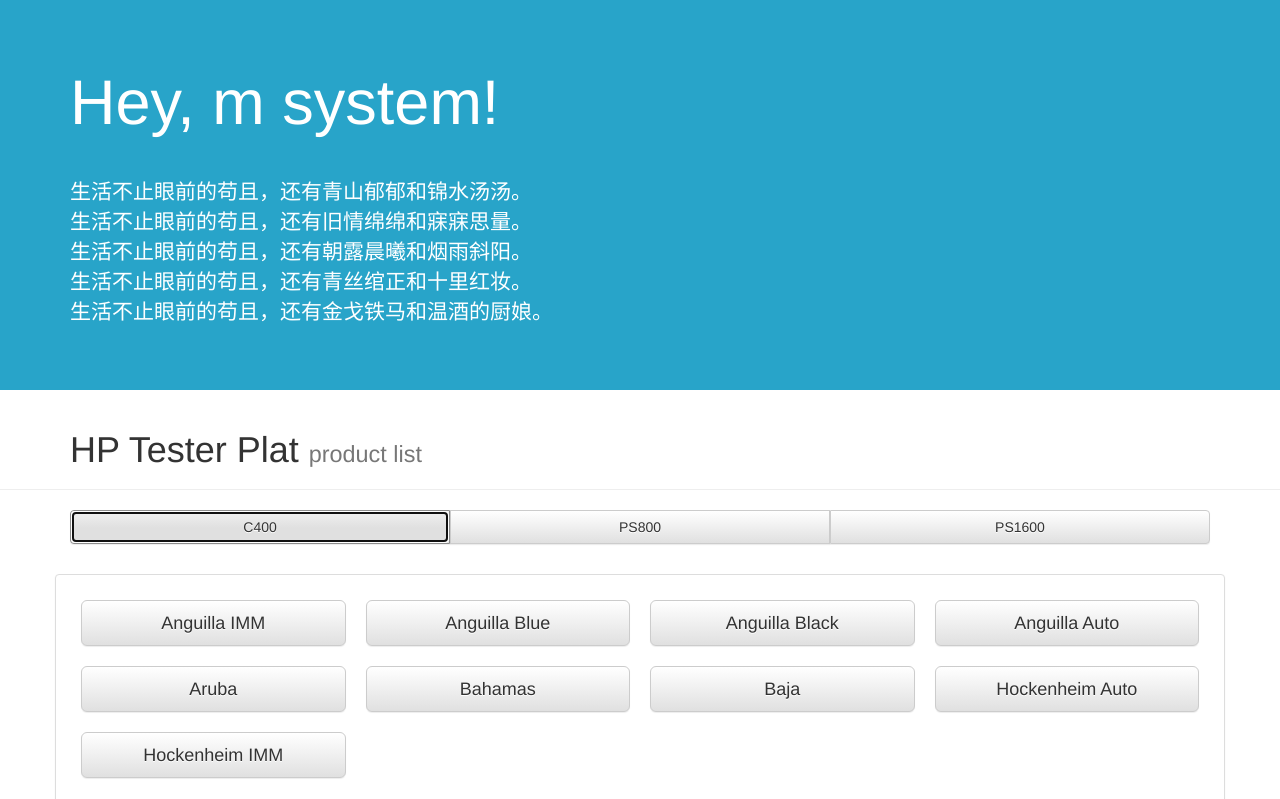
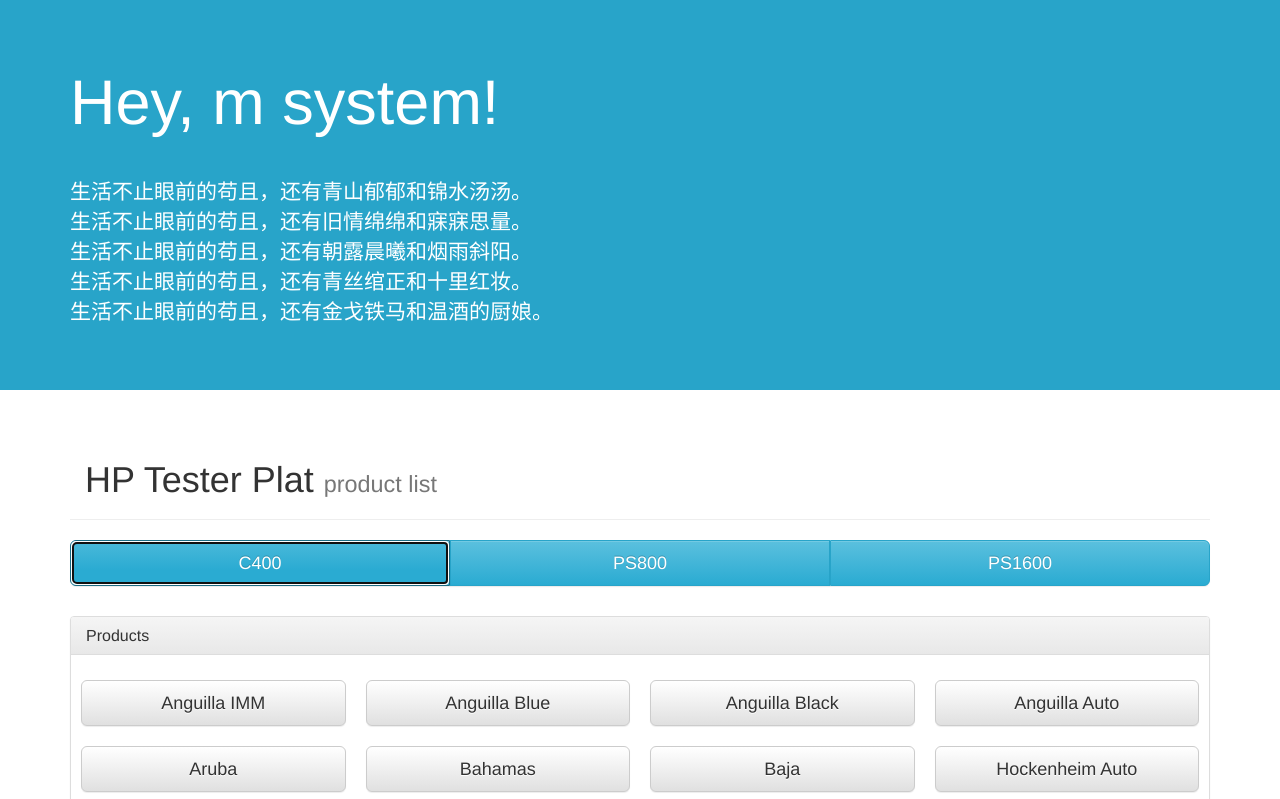
Before and after one commit to 9c7c/mSystem, a plain HTML site: page index.html in a window 1280 px wide. Both pictures are taken after a click on the button "C400". Shown: the top 799 px of the page. Drawn offline with Linux system fonts and the light colour scheme.

Commit message:
20160617154300

```diff
--- a/index.html
+++ b/index.html
@@ -46,32 +46,35 @@
 			生活不止眼前的苟且，还有青丝绾正和十里红妆。<br />
 			生活不止眼前的苟且，还有金戈铁马和温酒的厨娘。
 		  </p>
-		  <!-- <p><a class="btn btn-primary btn-lg" href="#" role="button" id="start">STATR</a></p> -->
+		  <!-- <p><a class="btn btn-primary btn-lg" href="#" role="button" id="start">login</a></p> -->
       	</div>
 	  </div>
     </header>
 
 	<!-- display content here -->
-    <div class="productList">
+    <div class="container productList">
       <div class="page-header">
 		  <h1 class="container">HP Tester Plat <small>product list</small></h1>
 	  </div>
 
 	  <!-- tester type here -->
-	  <div class="container" id="type">
 		<div class="btn-group btn-group-justified" role="group" aria-label="..." id="testerType">
-			<script id="hpType" type="text/html">
-				{{each hp as value i}}
 		  <div class="btn-group" role="group">
-				    <button type="button" class="btn btn-default" id="{{value}}">{{value}}</button>
+		    <button type="button" class="btn btn-lg btn-info" id="C400" value="C400">C400</button>
 		  </div>
-				{{/each}}
-			</script>
+		  <div class="btn-group" role="group">
+		    <button type="button" class="btn btn-lg btn-info" id="PS800" value="PS800">PS800</button>
+		  </div>
+		  <div class="btn-group" role="group">
+		    <button type="button" class="btn btn-lg btn-info" id="PS1600" value="PS1600">PS1600</button>
 		  </div>
 		</div>
 
 	  <!-- product list here -->
-	  <div class="panel panel-default container product" id="product">
+	  <div class="panel panel-default product" id="product">
+	  	<div class="panel-heading">
+		    <h3 class="panel-title">Products</h3>
+		</div>
 		  <div class="panel-body">
 		    <div class="row" id="productShow">
 		    	<script id="productName" type="text/html">
@@ -86,7 +89,10 @@
 	  </div>
 
 	  <!-- binning list here -->
-	  <div class="panel panel-default container" id="binning">
+	  <div class="panel panel-danger" id="binning">
+	  	<div class="panel-heading">
+		    <h3 class="panel-title">Fail Hard Bin List</h3>
+		</div>
 	  	<div class="panel-body">
 	  		<div class="row" id="hbinShow">
 	  			<script id="hbin" type="text/html">
@@ -101,11 +107,16 @@
 	  </div>
 
 	  <!-- maintain method or solution here -->
-	  <div class="panel panel-default container" id="maintain">
+	  <div class="panel panel-primary" id="maintain">
+		  <div class="panel-heading">
+		    <h3 class="panel-title">TPE - Desiree Yu</h3>
+		  </div>
 		  <div class="panel-body">
-	  		maintain detail will display here...
+		    maintain solution here ...
 		  </div>
+		  <div class="panel-footer">This item is updated in 2016-06-17 13:40:17</div>
 	  </div>
+
     </div>
 
 
@@ -117,17 +128,7 @@
   </div>
 </body>
 
-<!-- template data here -->
 <script>
-var data = {
-    // title: 'HP Tester Plat',
-    nickName: ['Anguilla IMM', 'Anguilla Blue', 'Anguilla Black', 'Anguilla Auto', 'Aruba', 'Bahamas', 'Baja',
-    		'Hockenheim Auto', 'Hockenheim IMM'],
-    hp:['C400','PS800','PS1600'],
-    hbin:[2,3,4,5,6,7,8,9,10,11,12,13,14,15,16,17,18,19,20],
-};
-var html = template('hpType', data);
-document.getElementById('testerType').innerHTML = html;
 	var html=template('productName', data);
 	document.getElementById('productShow').innerHTML=html;
 	var html = template('hbin', data);
--- a/js/jquery.js
+++ b/js/jquery.js
@@ -2,9 +2,21 @@
  * @author Bigfish
  */
 $(document).ready(function(){
-	$("#type").nextAll("div").hide();
-	$("button").hover(function(){
-		$("#type").next("div").show();
+
+	$("#testerType").nextAll("div").hide();
+	$("button").hover(function(event){
+		var chosenTesterType=$(this).text();
+		alert(chosenTesterType);
+		if (chosenTesterType=="C400") {
+			alert("this is c400 tester");
+		} else if(chosenTesterType=="PS800") {
+			alert("this is PS800 tester");
+		} else {
+			alert("this is PS1600 tester");
+		}
+		$("#testerType").next("div").show();
+		event.stopPropagation();
+		propStopped(event);
 	});
 
 	$("#product a").click(function(){
@@ -16,4 +28,14 @@
 		$("#binning").next("div").show();
 		return false;
 	});
+
 });
+
+
+//arttemplat data here
+var data = {
+		nickName: ['Anguilla IMM', 'Anguilla Blue', 'Anguilla Black', 'Anguilla Auto', 'Aruba', 'Bahamas', 'Baja',
+		           'Hockenheim Auto', 'Hockenheim IMM'],
+		           hp:['C400','PS800','PS1600'],
+		           hbin:[2,3,4,5,6,7,8,9,10,11,12,13,14,15,16,17,18,19,20],
+};
```
Lines whose indentation alone changed are shown as unchanged.
